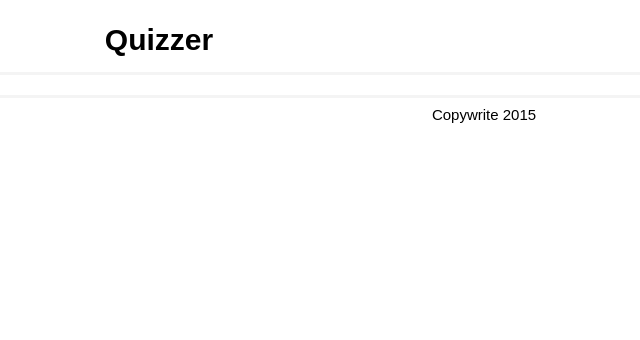
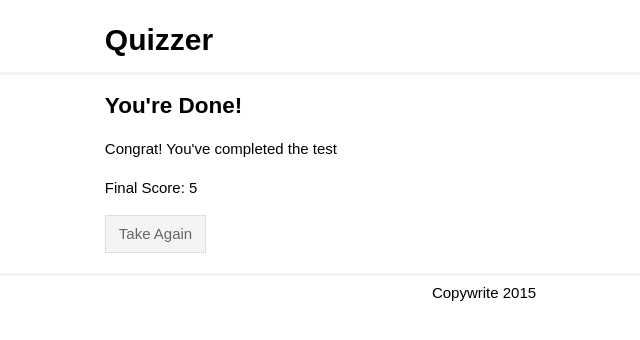
Before and after one commit to Sulaiman001/phpquizzer, a PHP site: page /final.php in a window 1280 px wide. Shown: the top 340 px of the page, without its empty margins (156-796 px from the left). Run offline with PHP 8.4, Linux system fonts and the light colour scheme.

Commit message:
Added final.php to the project, this will be the view the user sees when the quiz is over

```diff
--- a/final.php
+++ b/final.php
@@ -13,6 +13,10 @@
 </header>
 <main>
 	<div class = "container">
+	<h2>You're Done!</h2>
+	<p>Congrat! You've completed the test</p>
+	<p>Final Score: 5</p>
+	<a href = "question.php?n=1" class = "start">Take Again</a>
 
 	</div>
 
```
